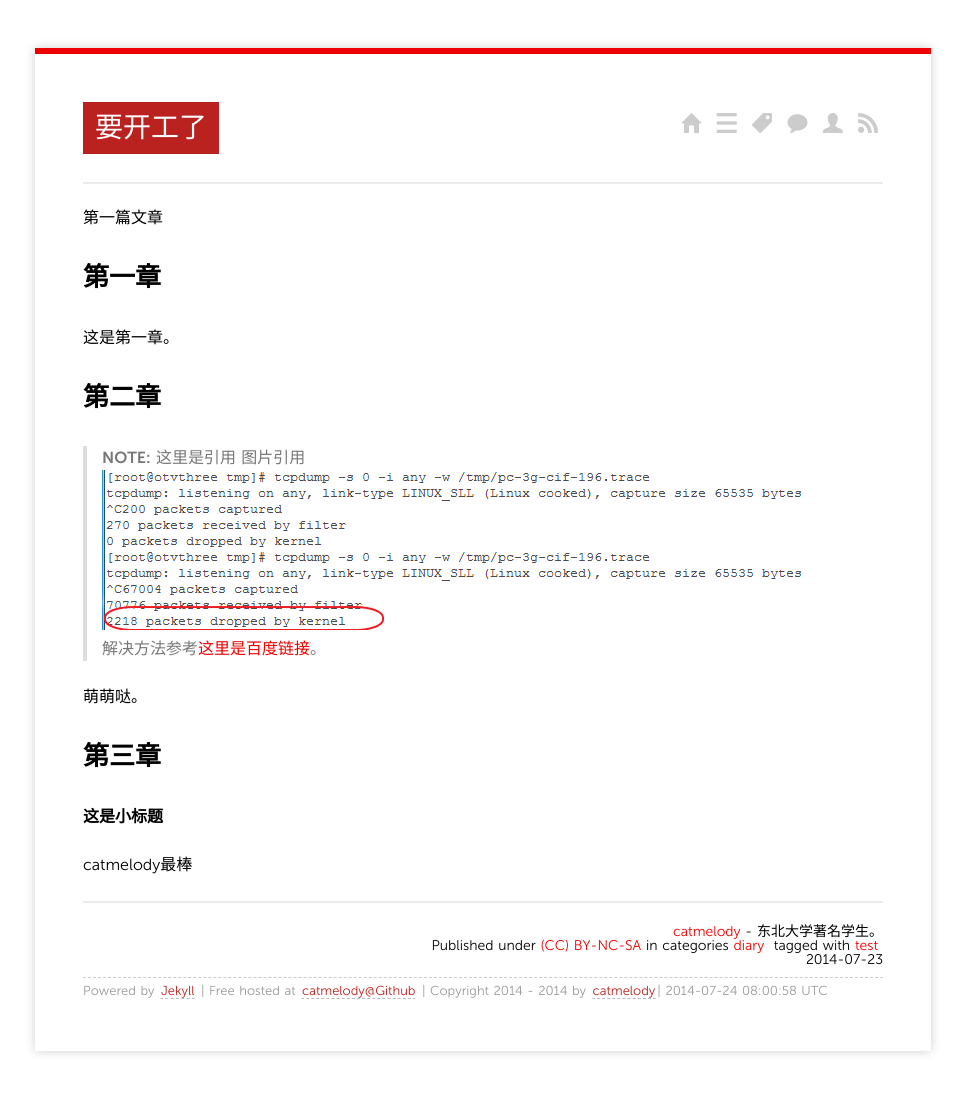
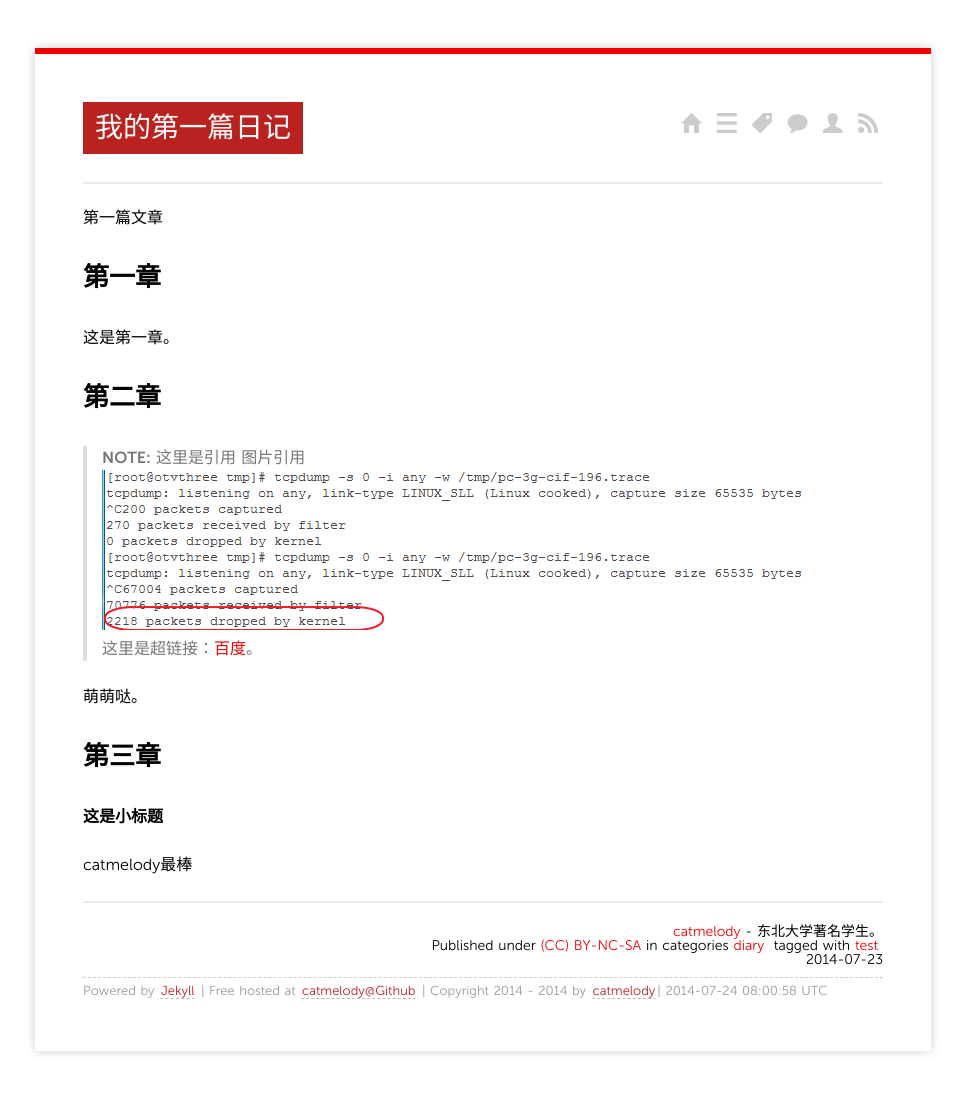
Before and after one commit to catmelody/blog, a Jekyll site: the page built from _posts/2014/2014-07-23-first.md, in a window 1280 px wide. Shown: the whole page, without its empty margins (157-1122 px from the left). Built offline with Jekyll 4.4.1, drawn with Linux system fonts in a browser that asks for light colours; nearby versions of some CDN libraries; Markdown is read by kramdown in place of the engine named in the settings; comment, search, counter and statistics services are not loaded.

Commit message:
first post

```diff
--- a/_posts/2014/2014-07-23-first.md
+++ b/_posts/2014/2014-07-23-first.md
@@ -1,6 +1,6 @@
 ---
 layout: post
-title: 要开工了
+title: 我的第一篇日记
 categories:
 - diary
 tags:
@@ -17,7 +17,7 @@ tags:
 > 这里是引用
 > 图片引用
 ![]({{ site.baseurl }}/media/pic2014/0201-2.png)
->解决方法参考[这里是百度链接](http://www.baidu.com/)。
+>这里是超链接：[百度](http://www.baidu.com/)。
 
 萌萌哒。
 
```
